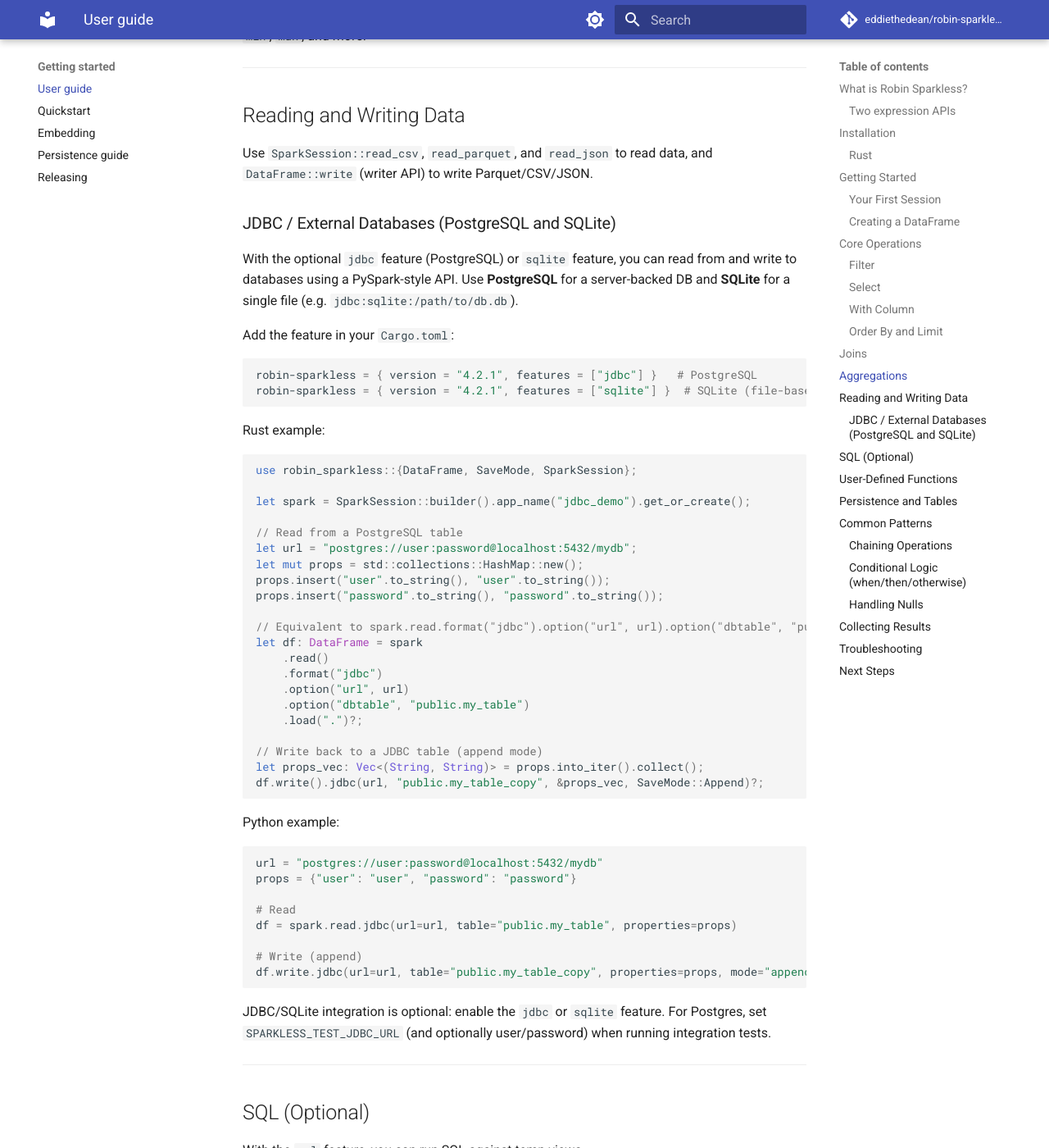
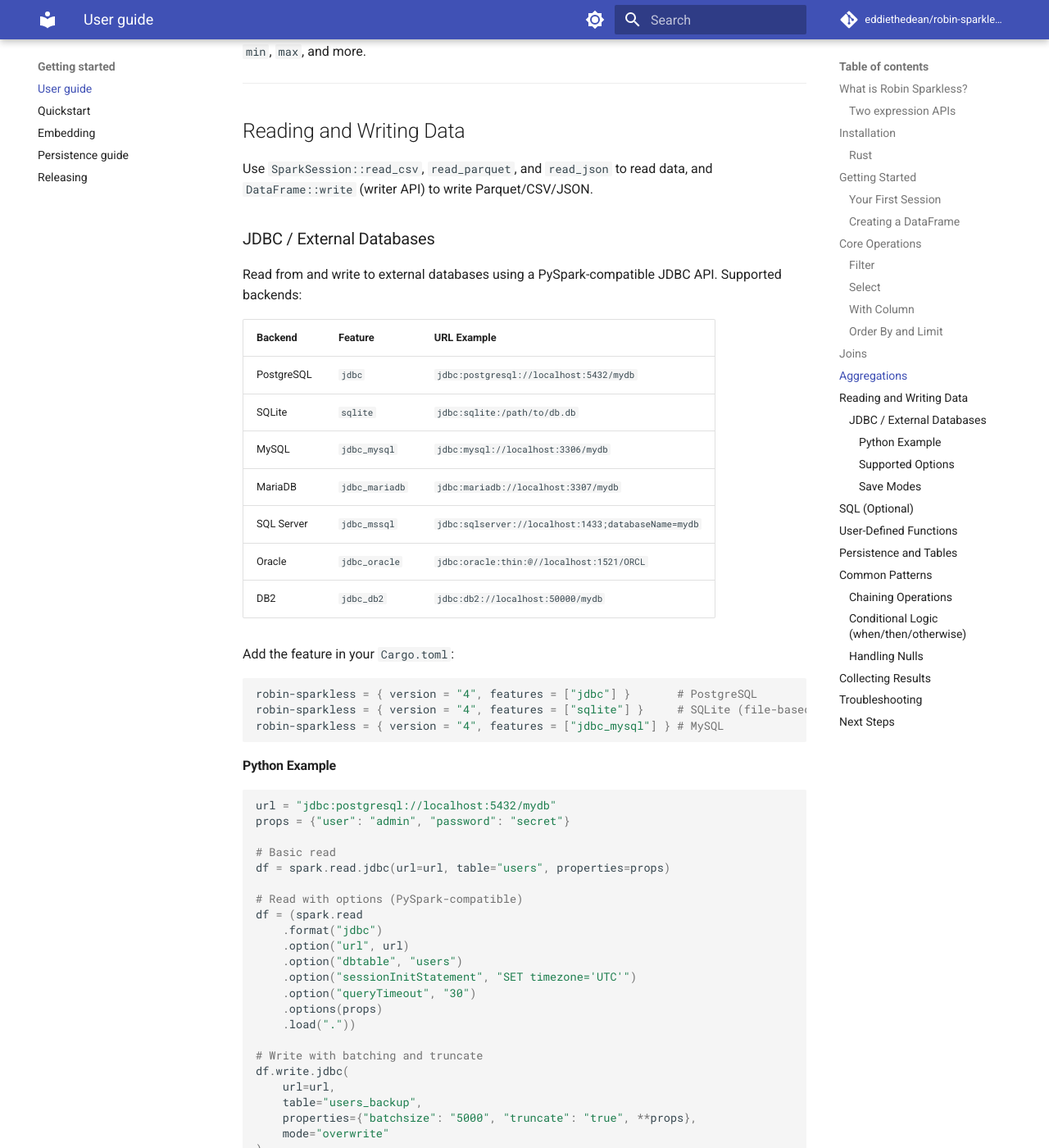
Before and after one commit to eddiethedean/robin-sparkless, an MkDocs documentation site: the page built from docs/USER_GUIDE.md, in a window 1280 px wide and 1400 px high, scrolled down 2897 px. Shown: the whole window at 82% size. Built offline with MkDocs 1.6.1 and Material for MkDocs 9.7.7, drawn with Linux system fonts in a browser that asks for light colours; comment, search, counter and statistics services are not loaded; some of the changed text lies outside the part shown.

Commit message:
docs: Update documentation for JDBC features
- README.md: Add JDBC to features table and optional features list
- python/README.md: Add JDBC feature row and usage examples
- docs/JDBC_TESTING.md: Add SQLite Python test suite documentation
- docs/QUICKSTART.md: Add JDBC to optional features section
- docs/USER_GUIDE.md: Expand JDBC section with all backends, options,
  save modes; update version numbers to v4
- docs/DOC_INDEX.md: Add JDBC_TESTING.md to documentation index

````diff
--- a/docs/QUICKSTART.md
+++ b/docs/QUICKSTART.md
@@ -186,6 +186,7 @@
 
 - **SQL** (`--features sql`): `SparkSession::sql(query)` with temp views and tables. Use `create_or_replace_temp_view` and `table(name)`; or `df.write().saveAsTable(name, mode="error"|"overwrite"|"append"|"ignore")` for saved tables. Global temp views (`createOrReplaceGlobalTempView`) persist across sessions; disk-backed `saveAsTable` via `spark.sql.warehouse.dir` persists across restarts. See [PERSISTENCE_GUIDE.md](PERSISTENCE_GUIDE.md). Resolution: `table(name)` uses temp view → saved table → warehouse. Catalog: `listTables()`, `tableExists()`, `dropTempView(name)`, `dropTable(name)`. Supports single SELECT, FROM/JOIN, WHERE, GROUP BY, ORDER BY, LIMIT.
 - **Delta Lake** (`--features delta`): `read_delta(path)`, `read_delta_with_version(path, version)` (time travel), `write_delta(path, overwrite)` on DataFrame. With `sql`, `read_delta(name_or_path)` accepts a table name (in-memory); `df.write_delta_table(name)` registers a DataFrame for `read_delta(name)`. Requires `deltalake` + tokio for path-based I/O.
+- **JDBC** (`--features jdbc`, `--features sqlite`, `--features jdbc_mysql`, etc.): Read/write external databases using PySpark-compatible API. Supported backends: PostgreSQL (`jdbc`), SQLite (`sqlite`), MySQL (`jdbc_mysql`), MariaDB (`jdbc_mariadb`), SQL Server (`jdbc_mssql`), Oracle (`jdbc_oracle`), DB2 (`jdbc_db2`). Use `spark.read().jdbc(url, table, &props)` and `df.write().jdbc(url, table, &props, mode)`. Supports PySpark options: `sessionInitStatement`, `queryTimeout`, `prepareQuery`, `batchsize`, `truncate`, `cascadeTruncate`, and all save modes (`Append`, `Overwrite`, `ErrorIfExists`, `Ignore`). See [JDBC_TESTING.md](JDBC_TESTING.md).
 
 ### Benchmarks
 
--- a/docs/USER_GUIDE.md
+++ b/docs/USER_GUIDE.md
@@ -29,16 +29,17 @@
 
 ```toml
 [dependencies]
-robin-sparkless = "0.15.0"
+robin-sparkless = "4"
 ```
 
 Optional features:
 
 ```toml
-robin-sparkless = { version = "0.15.0", features = ["sql"] }   # spark.sql(), temp views
-robin-sparkless = { version = "0.15.0", features = ["delta"] }  # Delta Lake read/write
-robin-sparkless = { version = "0.15.0", features = ["jdbc"] }  # PostgreSQL read/write
-robin-sparkless = { version = "0.15.0", features = ["sqlite"] } # SQLite read/write (file-based)
+robin-sparkless = { version = "4", features = ["sql"] }        # spark.sql(), temp views
+robin-sparkless = { version = "4", features = ["delta"] }      # Delta Lake read/write
+robin-sparkless = { version = "4", features = ["jdbc"] }       # PostgreSQL read/write
+robin-sparkless = { version = "4", features = ["sqlite"] }     # SQLite read/write
+robin-sparkless = { version = "4", features = ["jdbc_mysql"] } # MySQL/MariaDB
 ```
 
 ---
@@ -120,57 +121,82 @@
 
 Use `SparkSession::read_csv`, `read_parquet`, and `read_json` to read data, and `DataFrame::write` (writer API) to write Parquet/CSV/JSON.
 
-### JDBC / External Databases (PostgreSQL and SQLite)
+### JDBC / External Databases
 
-With the optional `jdbc` feature (PostgreSQL) or `sqlite` feature, you can read from and write to databases using a PySpark-style API. Use **PostgreSQL** for a server-backed DB and **SQLite** for a single file (e.g. `jdbc:sqlite:/path/to/db.db`).
+Read from and write to external databases using a PySpark-compatible JDBC API. Supported backends:
+
+| Backend | Feature | URL Example |
+|---------|---------|-------------|
+| PostgreSQL | `jdbc` | `jdbc:postgresql://localhost:5432/mydb` |
+| SQLite | `sqlite` | `jdbc:sqlite:/path/to/db.db` |
+| MySQL | `jdbc_mysql` | `jdbc:mysql://localhost:3306/mydb` |
+| MariaDB | `jdbc_mariadb` | `jdbc:mariadb://localhost:3307/mydb` |
+| SQL Server | `jdbc_mssql` | `jdbc:sqlserver://localhost:1433;databaseName=mydb` |
+| Oracle | `jdbc_oracle` | `jdbc:oracle:thin:@//localhost:1521/ORCL` |
+| DB2 | `jdbc_db2` | `jdbc:db2://localhost:50000/mydb` |
 
 Add the feature in your `Cargo.toml`:
 
 ```toml
-robin-sparkless = { version = "4.2.1", features = ["jdbc"] }   # PostgreSQL
-robin-sparkless = { version = "4.2.1", features = ["sqlite"] }  # SQLite (file-based)
+robin-sparkless = { version = "4", features = ["jdbc"] }       # PostgreSQL
+robin-sparkless = { version = "4", features = ["sqlite"] }     # SQLite (file-based)
+robin-sparkless = { version = "4", features = ["jdbc_mysql"] } # MySQL
 ```
 
-Rust example:
+#### Python Example
 
-```rust
-use robin_sparkless::{DataFrame, SaveMode, SparkSession};
+```python
+url = "jdbc:postgresql://localhost:5432/mydb"
+props = {"user": "admin", "password": "secret"}
 
-let spark = SparkSession::builder().app_name("jdbc_demo").get_or_create();
+# Basic read
+df = spark.read.jdbc(url=url, table="users", properties=props)
 
-// Read from a PostgreSQL table
-let url = "postgres://user:password@localhost:5432/mydb";
-let mut props = std::collections::HashMap::new();
-props.insert("user".to_string(), "user".to_string());
-props.insert("password".to_string(), "password".to_string());
-
-// Equivalent to spark.read.format("jdbc").option("url", url).option("dbtable", "public.my_table").load()
-let df: DataFrame = spark
-    .read()
+# Read with options (PySpark-compatible)
+df = (spark.read
     .format("jdbc")
     .option("url", url)
-    .option("dbtable", "public.my_table")
-    .load(".")?;
+    .option("dbtable", "users")
+    .option("sessionInitStatement", "SET timezone='UTC'")
+    .option("queryTimeout", "30")
+    .options(props)
+    .load("."))
 
-// Write back to a JDBC table (append mode)
-let props_vec: Vec<(String, String)> = props.into_iter().collect();
-df.write().jdbc(url, "public.my_table_copy", &props_vec, SaveMode::Append)?;
+# Write with batching and truncate
+df.write.jdbc(
+    url=url,
+    table="users_backup",
+    properties={"batchsize": "5000", "truncate": "true", **props},
+    mode="overwrite"
+)
+
+# SQLite (no server required)
+df = spark.read.jdbc(url="jdbc:sqlite:/tmp/test.db", table="my_table", properties={})
+df.write.jdbc(url="jdbc:sqlite:/tmp/test.db", table="results", properties={}, mode="append")
 ```
 
-Python example:
+#### Supported Options
 
-```python
-url = "postgres://user:password@localhost:5432/mydb"
-props = {"user": "user", "password": "password"}
+| Option | Type | Description |
+|--------|------|-------------|
+| `sessionInitStatement` | String | SQL to execute after connection (e.g., `SET timezone='UTC'`) |
+| `queryTimeout` | Integer | Query timeout in seconds |
+| `prepareQuery` | String | SQL to execute before main query (for CTEs, temp tables) |
+| `fetchsize` | Integer | Rows per fetch |
+| `batchsize` | Integer | Rows per batch/transaction on write (default: 1000) |
+| `truncate` | Boolean | Use `TRUNCATE` vs `DELETE` for Overwrite mode |
+| `cascadeTruncate` | Boolean | Add CASCADE to TRUNCATE (PostgreSQL/Oracle) |
 
-# Read
-df = spark.read.jdbc(url=url, table="public.my_table", properties=props)
+#### Save Modes
 
-# Write (append)
-df.write.jdbc(url=url, table="public.my_table_copy", properties=props, mode="append")
-```
+| Mode | Behavior |
+|------|----------|
+| `append` | Insert rows into existing table |
+| `overwrite` | Truncate/delete existing data, then insert |
+| `error` | Error if table has any existing rows |
+| `ignore` | Do nothing if table has existing rows |
 
-JDBC/SQLite integration is optional: enable the `jdbc` or `sqlite` feature. For Postgres, set `SPARKLESS_TEST_JDBC_URL` (and optionally user/password) when running integration tests.
+See [JDBC_TESTING.md](JDBC_TESTING.md) for setup, Docker Compose files, and CI configuration.
 
 ---
 
````
Also changed, not shown: README.md (+6 -2 lines), docs/DOC_INDEX.md (+2 -1 lines), docs/JDBC_TESTING.md (+21 -1 lines), python/README.md (+35 -1 lines).
